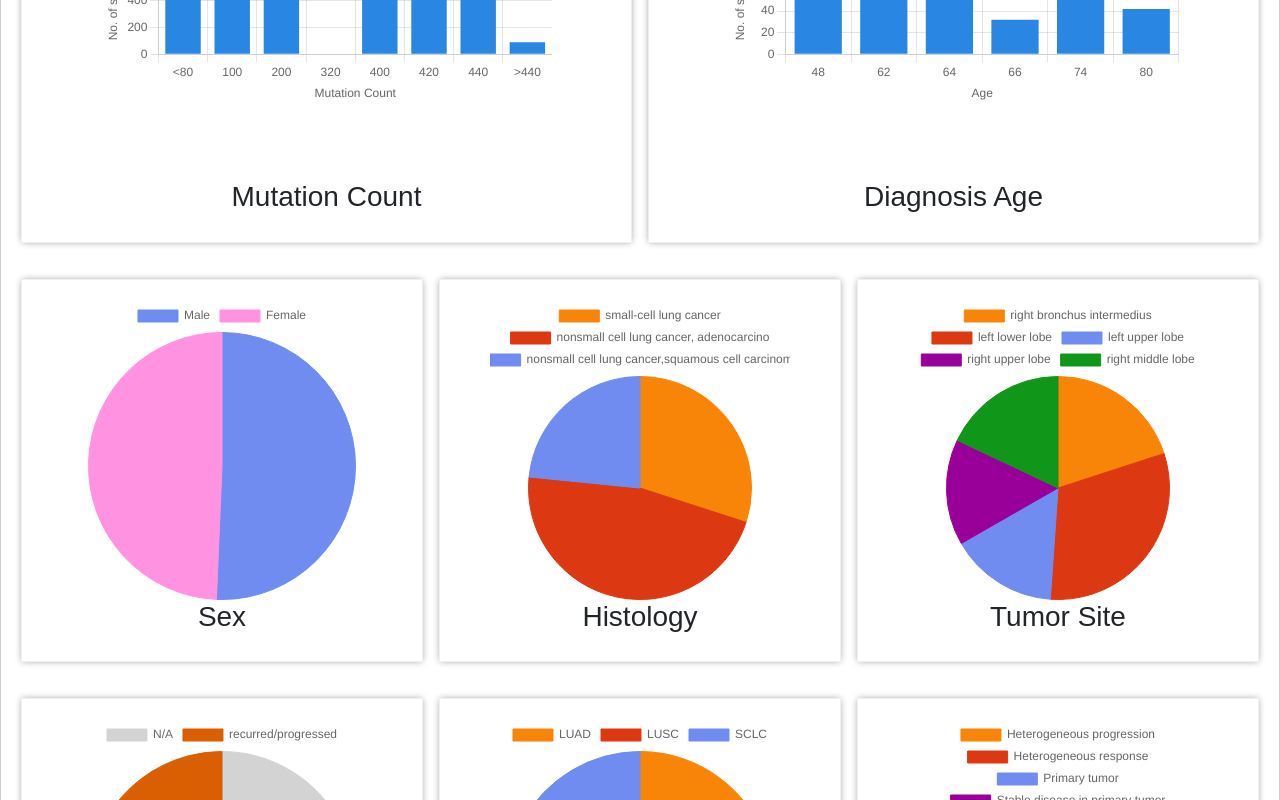
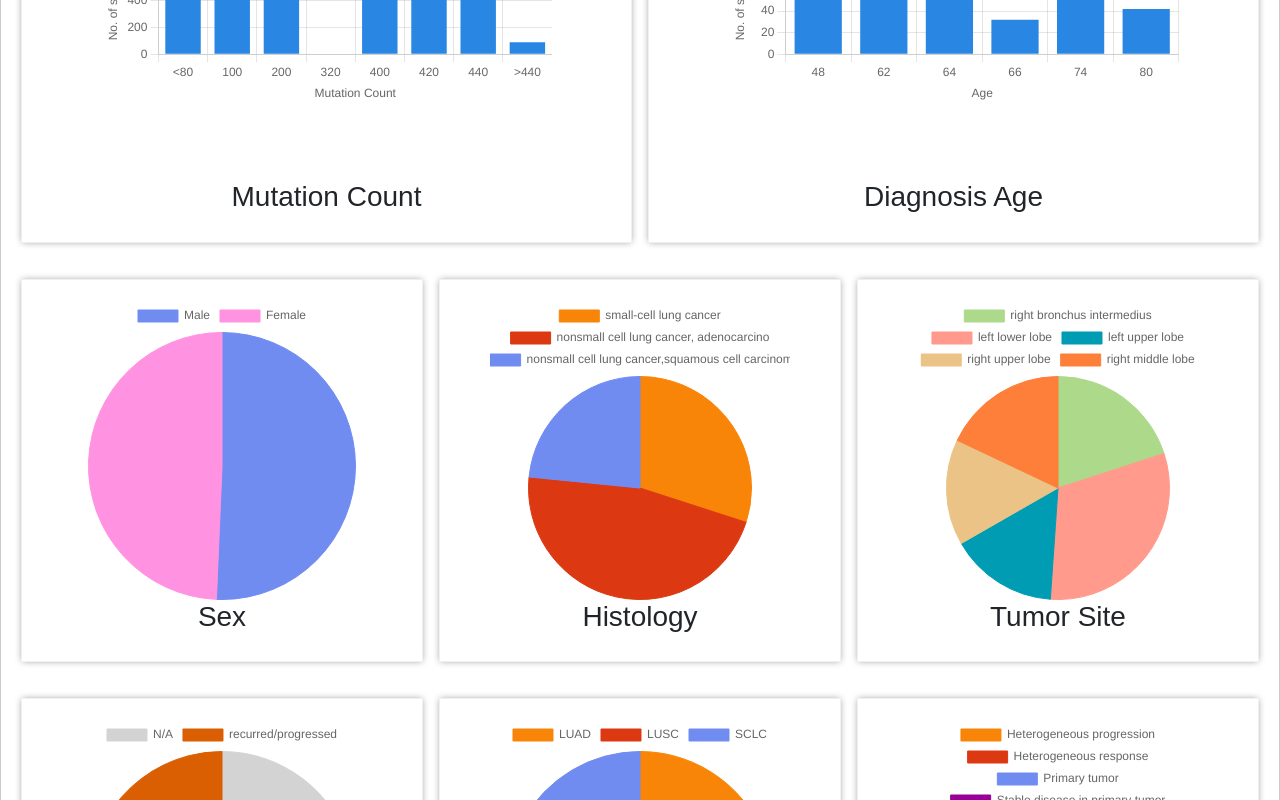
Before and after one commit to oncovision/frontend, a React (Create React App) app: page /DataScientistLungCancer in a window 1280 px wide. Shown: the part 469-1269 px from the top of the page. Built offline with nearby package versions, Linux system fonts and the light colour scheme.

Commit message:
Update CardTumorSite.js

```diff
--- a/src/components/genomic/CardTumorSite.js
+++ b/src/components/genomic/CardTumorSite.js
@@ -8,18 +8,18 @@ export default function CardTumorSite(){
             label: 'Quantity',
             data: [128, 199, 100, 98, 115],
             backgroundColor: [
-              '#f88508',
-              '#dc3912',
-              '#718cf1',
-              '#990099',
-              '#109618'
+              '#ADD98B',
+              '#FF9A8C',
+              '#009CB3',
+              '#EBC386',
+              '#FD7F39'
             ],
             borderColor: [
-            '#f88508',
-            '#dc3912',
-            '#718cf1',
-            '#990099',
-            '#109618'
+              '#ADD98B',
+              '#FF9A8C',
+              '#009CB3',
+              '#EBC386',
+              '#FD7F39'
             ],
             borderWidth: 1,
           },
```
